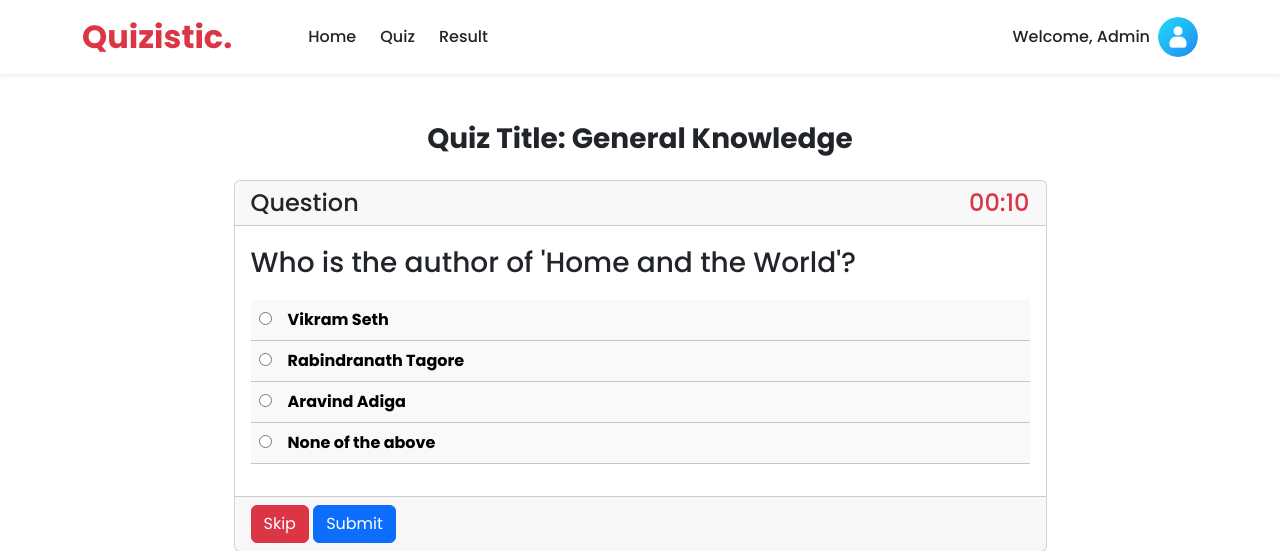
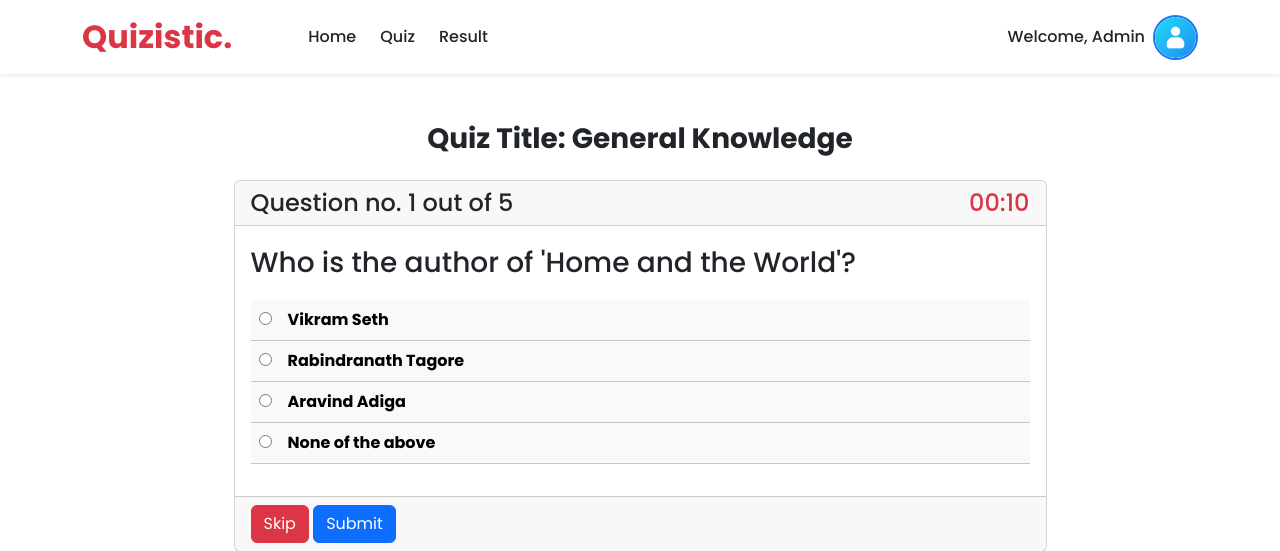
Before and after one commit to sinu5550/Quizistic, a Django app: page /quiz/question/3/ in a window 1280 px wide. Shown: the top 551 px of the page. Run offline with Django 5.2, Linux system fonts and the light colour scheme; a user stored in the database is signed in; data comes from the database, SQL or seed files in the repository; both versions use the stored data as it was after the commit.

Commit message:
Updated Question view and solved profile picture problem

```diff
--- a/Quizistic/views.py
+++ b/Quizistic/views.py
@@ -1,6 +1,5 @@
 from django.shortcuts import render
 from quiz.models import Quiz
-from django.contrib.auth.models import User
 from category.models import Category
 from account.models import UserProfile
 
--- a/account/forms.py
+++ b/account/forms.py
@@ -26,7 +26,8 @@ class profilePicForm(forms.ModelForm):
     profile_image = forms.ImageField(label='Profile Picture', required=False)
     class Meta:
         model = UserProfile
-        fields = ['profile_image',]
+        fields = ['profile_image','user']
+        widgets = {'user': forms.HiddenInput()}
 
 
 class ChangeUserForm(UserChangeForm):
--- a/account/models.py
+++ b/account/models.py
@@ -3,7 +3,7 @@ from django.contrib.auth.models import User
 # Create your models here.
 class UserProfile(models.Model):
     user = models.OneToOneField(User, related_name='account', on_delete=models.CASCADE)
-    profile_image = models.ImageField(upload_to='account/media/uploads/',default='account/uploads/user.png', blank = True, null = True)
+    profile_image = models.ImageField(upload_to='account/media/uploads/',default='account/media/uploads/user.png', blank = True, null = True)
 
     def __str__(self):
         return self.user.username
--- a/quiz/templates/questions.html
+++ b/quiz/templates/questions.html
@@ -8,7 +8,10 @@
     <div class="card my-4">
         {% if ques %}
 
-        <h4 class="card-header">Question <span id="time" class="float-end text-danger">00:00</span></h4>
+        <h4 class="card-header">Question no.
+            {{ request.session.question_counter|default:"1"}} out of {{quiz.question_set.count}}<span id="time"
+                class="float-end text-danger">00:00</span>
+        </h4>
 
         <form method="post" action="{% url 'submit_answer' quiz.id ques.id%}">
             {% csrf_token %}
--- a/quiz/views.py
+++ b/quiz/views.py
@@ -31,8 +31,12 @@ def all_quiz_view(request,category_slug=None):
 
 @login_required
 def question_view(request,q_id):
+    request.session['question_counter'] = 1
     quiz = models.Quiz.objects.get(id=q_id)
+    models.UserAnswerSubmit.objects.filter(user=request.user, question__quiz=quiz).delete()
     question = models.Question.objects.filter(quiz=quiz).order_by('id').first()
+
+
     lastAttemp = None
     futureTime = None
     hoursLimit = 24
@@ -76,6 +80,9 @@ def submit_answer_view(request,q_id,ques_id):
             models.UserAnswerSubmit.objects.create(
                 user=user,question=ques,right_ans=answer
             )
+            question_counter = int(request.session.get('question_counter', 1))
+            question_counter += 1
+            request.session['question_counter'] = question_counter
 
             if question:
                 return render(request,'questions.html',{'ques':question,'quiz': quiz})
@@ -93,6 +100,10 @@ def submit_answer_view(request,q_id,ques_id):
             else:
                 messages.warning(request, 'Please select an option before submitting.')
                 return render(request, 'questions.html', {'ques': ques, 'quiz': quiz})
+
+            question_counter = int(request.session.get('question_counter', 1))
+            question_counter += 1
+            request.session['question_counter'] = question_counter
 
             if question:
                 return render(request,'questions.html',{'ques':question,'quiz': quiz})
--- a/static/css/style.css
+++ b/static/css/style.css
@@ -5,9 +5,15 @@ body {
 }
 
 .profile-pic {
-    width: 40px;
+    width: 50px;
+    height: 50px;
+    border-radius: 50%;
 }
 
 .quiz-card {
     max-width: 32%;
 }
+
+.dropdown:hover .dropdown-menu {
+    display: block;
+}
--- a/templates/base.html
+++ b/templates/base.html
@@ -14,7 +14,7 @@
 </head>
 
 <body>
-    {% include 'navbar.html' %}
+    {% include 'navbar.html' with static=static %}
     <section class="container ">
         {% for message in messages %}
 
@@ -37,6 +37,8 @@
     <script src="https://cdn.jsdelivr.net/npm/bootstrap@5.3.2/dist/js/bootstrap.bundle.min.js"
         integrity="sha384-C6RzsynM9kWDrMNeT87bh95OGNyZPhcTNXj1NW7RuBCsyN/o0jlpcV8Qyq46cDfL"
         crossorigin="anonymous"></script>
+    {% block scripts %}
+    {% endblock %}
 
 </body>
 
--- a/templates/navbar.html
+++ b/templates/navbar.html
@@ -21,9 +21,15 @@
             <div class="navbar-nav  item-nav gap-2 ms-lg-auto 2 align-items-center ">
                 {% if user.is_authenticated %}
                 <div class="fw-medium ">Welcome, {{ request.user.first_name }} {{ request.user.last_name }} </div>
-                <div class="btn-group dropstart">
-                    <button type="button" class="btn px-0 border-0 rounded-0" data-bs-toggle="dropdown">
-                        <img src="{% static 'images/default.png' %}" class="profile-pic rounded-5" alt="Profile Pic">
+                <div class="btn-group dropstart" data-bs-hover="dropdown">
+                    <button type=" button" class="btn px-0 border-0 rounded-0" data-bs-toggle="dropdown">
+                        {% if user.account.profile_image and user.account.profile_image.url %}
+                        <img src="{{ user.account.profile_image.url }}" class="profile-pic" alt="Profile Pic"
+                            style="border-radius: 50%; height: 45px; width: 45px; object-fit: cover; object-position: 50% 20%; border: 2px solid #1877f2;">
+                        {% else %}
+                        <img src="{% static 'images/default.png' %}" class="profile-pic" alt="Default Profile Pic"
+                            style="border-radius: 50%; height: 45px; width: 45px; object-fit: cover; object-position: 50% 20%; border: 2px solid #1877f2;">
+                        {% endif %}
                     </button>
                     <ul class="dropdown-menu mt-5 ">
                         <li><a href="{% url 'profile' %}" class="rounded-0 text-decoration-none"><button
@@ -41,6 +47,7 @@
                     </ul>
                 </div>
 
+
                 {% else%}
                 <a href=" {% url 'register' %}" class="btn btn-outline-danger rounded-0">Sign Up</a>
                 <a href="{% url 'login' %}" class="btn btn-danger rounded-0">Login</a>
@@ -49,4 +56,5 @@
             </div>
         </div>
     </div>
+
 </nav>
```
Also changed, not shown: account/views.py (+5 -2 lines), account/migrations/0007_alter_userprofile_profile_image.py (added), db.sqlite3.
